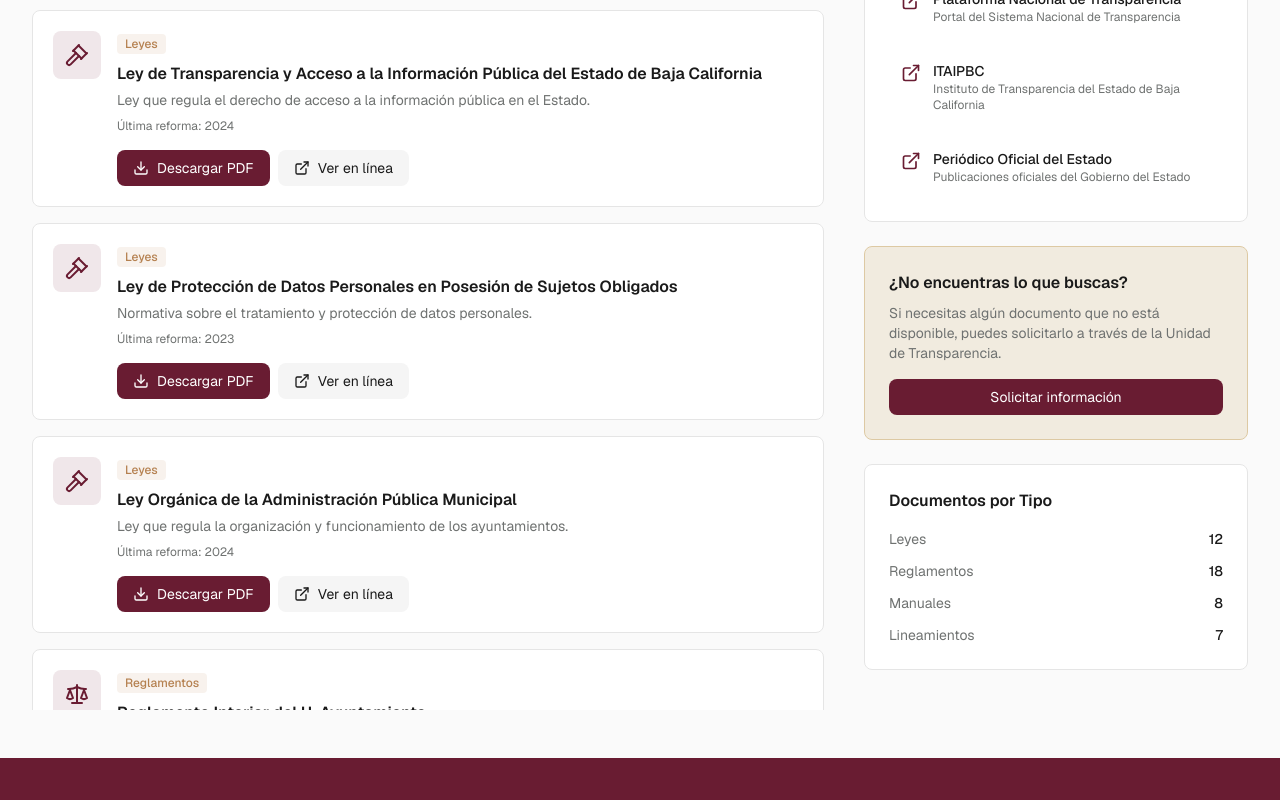
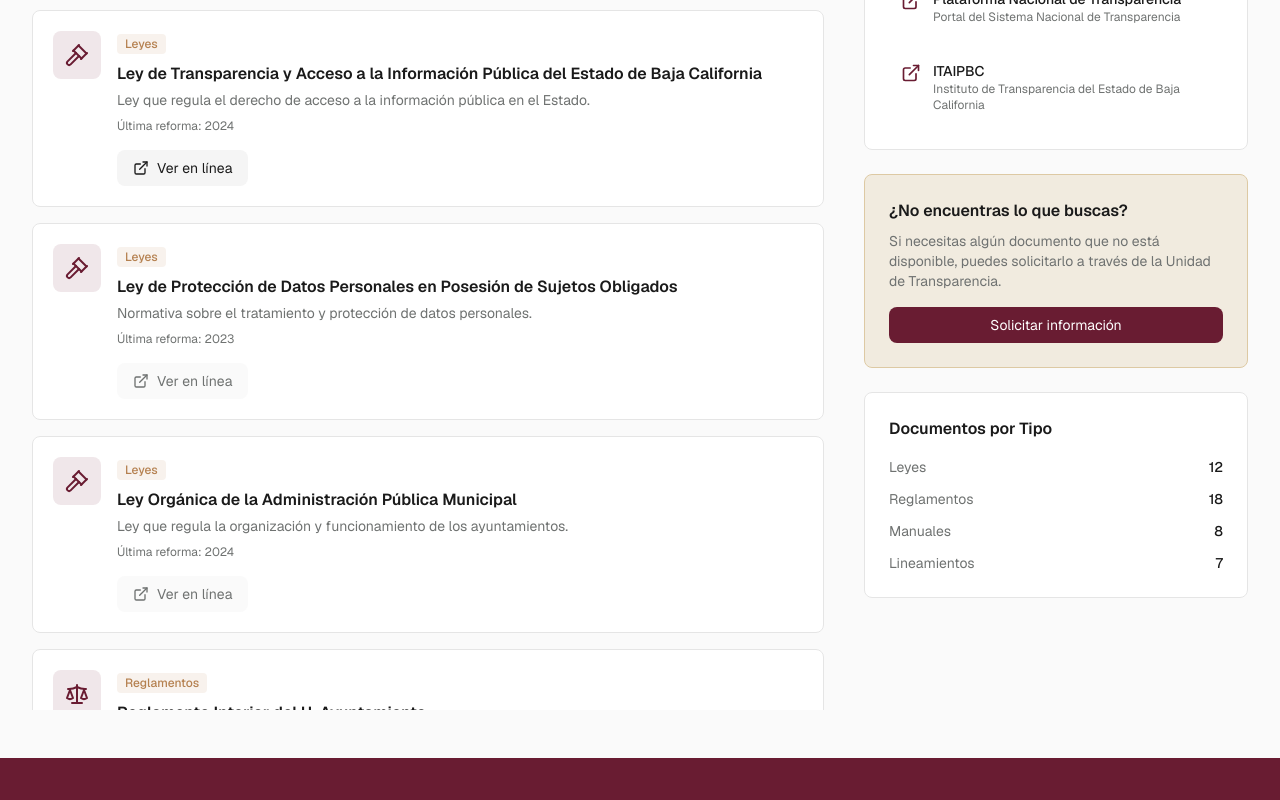
Before and after one commit to AlanGuemes/sitetstecate, a Next.js app: page /normatividad in a window 1280 px wide. Shown: the part 600-1400 px from the top of the page. Built offline with nearby package versions, Linux system fonts and the light colour scheme.

Commit message:
feat: urls added #1

```diff
--- a/app/normatividad/page.tsx
+++ b/app/normatividad/page.tsx
@@ -31,6 +31,7 @@ const documentos = [
     category: "leyes",
     title: "Ley de Transparencia y Acceso a la Información Pública del Estado de Baja California",
     description: "Ley que regula el derecho de acceso a la información pública en el Estado.",
+    url: "https://s3-public-presigner-production-ed97.up.railway.app/2026-Ley-de-transparencia-baja-california-Reformada.pdf",
     date: "Última reforma: 2024",
     type: "PDF"
   },
@@ -122,12 +123,7 @@ const enlacesExternos = [
   {
     title: "ITAIPBC",
     description: "Instituto de Transparencia del Estado de Baja California",
-    url: "https://www.itaipbc.org.mx"
-  },
-  {
-    title: "Periódico Oficial del Estado",
-    description: "Publicaciones oficiales del Gobierno del Estado",
-    url: "#"
+    url: "http://www.transparenciabc.gob.mx/"
   },
 ]
 
@@ -138,7 +134,7 @@ export default function NormatividadPage() {
   const filteredDocuments = documentos.filter(doc => {
     const matchesCategory = selectedCategory === "all" || doc.category === selectedCategory
     const matchesSearch = doc.title.toLowerCase().includes(searchQuery.toLowerCase()) ||
-                         doc.description.toLowerCase().includes(searchQuery.toLowerCase())
+      doc.description.toLowerCase().includes(searchQuery.toLowerCase())
     return matchesCategory && matchesSearch
   })
 
@@ -228,14 +224,26 @@ export default function NormatividadPage() {
                             </div>
                           </div>
                           <div className="mt-4 flex gap-2">
-                            <button className="inline-flex items-center gap-2 text-sm px-4 py-2 bg-primary text-primary-foreground rounded-lg hover:bg-primary/90 transition-colors">
-                              <Download className="h-4 w-4" />
-                              Descargar {doc.type}
-                            </button>
-                            <button className="inline-flex items-center gap-2 text-sm px-4 py-2 bg-muted text-foreground rounded-lg hover:bg-accent transition-colors">
-                              <ExternalLink className="h-4 w-4" />
-                              Ver en línea
-                            </button>
+                            {doc.url ? (
+                              <>
+                                <a
+                                  href={doc.url}
+                                  target="_blank"
+                                  rel="noopener noreferrer"
+                                  className="inline-flex items-center gap-2 text-sm px-4 py-2 bg-muted text-foreground rounded-lg hover:bg-accent transition-colors"
+                                >
+                                  <ExternalLink className="h-4 w-4" />
+                                  Ver en línea
+                                </a>
+                              </>
+                            ) : (
+                              <>
+                                <button className="inline-flex items-center gap-2 text-sm px-4 py-2 bg-muted/50 text-muted-foreground rounded-lg cursor-not-allowed" disabled>
+                                  <ExternalLink className="h-4 w-4" />
+                                  Ver en línea
+                                </button>
+                              </>
+                            )}
                           </div>
                         </div>
                       </div>
--- a/app/page.tsx
+++ b/app/page.tsx
@@ -266,11 +266,13 @@ export default function HomePage() {
                   { label: "Tabla de Aplicabilidad", href: "/transparencia#aplicabilidad", icon: LayoutGrid },
                   { label: "Archivo de Sesiones Anteriores", href: "/transparencia#sesiones", icon: FileText },
                   { label: "¿Cómo Presentar una Denuncia?", href: "/transparencia#como-denunciar", icon: Eye },
-                  { label: "Avisos de Privacidad", href: "/transparencia#privacidad", icon: Search },
-                ].map(({ label, href, icon: Icon }) => (
+                  { label: "Avisos de Privacidad", href: "https://s3-public-presigner-production-ed97.up.railway.app/AVISO_DE_PRIVACIDAD.pdf", icon: Search, external: true },
+                ].map(({ label, href, icon: Icon, external }) => (
                   <Link
                     key={label}
                     href={href}
+                    target={external ? "_blank" : undefined}
+                    rel={external ? "noopener noreferrer" : undefined}
                     className="group flex flex-col items-center justify-center text-center bg-card border border-border rounded-xl px-4 py-5 shadow-sm hover:border-primary/50 hover:shadow-md transition-all duration-200 min-h-[90px]"
                   >
                     <div className="flex items-center justify-center w-10 h-10 rounded-full bg-muted border border-border mb-2 group-hover:bg-primary/10 transition-colors">
@@ -281,7 +283,6 @@ export default function HomePage() {
                 ))}
               </div>
             </div>
-
           </div>
         </section>
 
```
